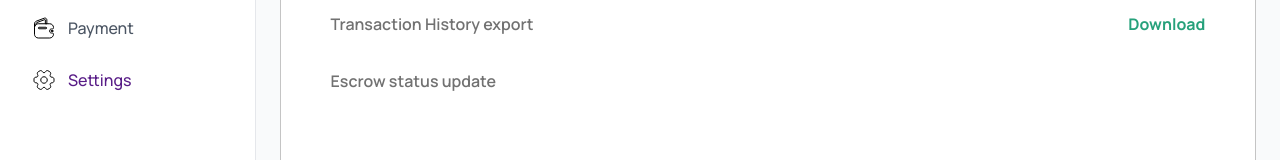
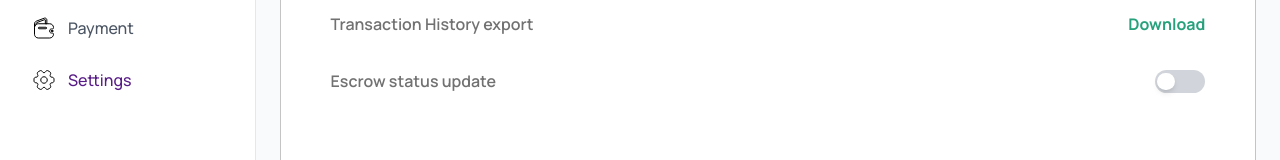
Before and after one commit to EscrowNet/escrownet-dapp, a Next.js app: page /settings in a window 1280 px wide. Shown: the part 209-369 px from the top of the page. Built offline with nearby package versions, Linux system fonts and the light colour scheme.

Commit message:
mod: added toggle component

```diff
--- a/app/(dashboard)/settings/page.tsx
+++ b/app/(dashboard)/settings/page.tsx
@@ -1,4 +1,6 @@
+"use client";
 import DashboardContentContainer from "@/components/DashboardContentContainer";
+import { ToggleSwitch } from "@/components/ToggleComponent";
 import React from "react";
 
 const page = () => {
@@ -24,6 +26,9 @@ const page = () => {
             <h2 className="text-[#131313] font-sans font-[600] text-[1rem] leading-[1.5625rem] opacity-60">
               Escrow status update
             </h2>
+            <ToggleSwitch
+              activeStateAction={() => console.log("do something")}
+            />
           </div>
         </div>
       </DashboardContentContainer>
--- /dev/null
+++ b/components/ToggleComponent.tsx
@@ -0,0 +1,32 @@
+"use client";
+import { useState, useEffect } from "react";
+
+interface IToggleSwitch {
+  activeStateAction: () => void;
+}
+export const ToggleSwitch: React.FC<IToggleSwitch> = ({ activeStateAction }) => {
+  const [isOn, setIsOn] = useState(false);
+
+  useEffect(() => {
+    if (isOn) {
+      activeStateAction();
+    }
+  }, [isOn, activeStateAction]);
+
+  const handleToggle = () => {
+    setIsOn((prev) => !prev);
+  };
+
+  return (
+    <div
+    className={`w-[3.125rem] h-[1.40625rem] flex items-center bg-gray-300 rounded-full p-[2px] cursor-pointer transition-all
+      ${isOn ? "bg-green-500" : "bg-gray-300"}`}
+    onClick={handleToggle}
+  >
+    <div
+      className={`w-[1.09375rem] h-[1.09375rem] bg-white rounded-full shadow-md transform transition-transform
+        ${isOn ? "translate-x-[1.71875rem]" : "translate-x-0"}`}
+    />
+  </div>
+  );
+};
```
